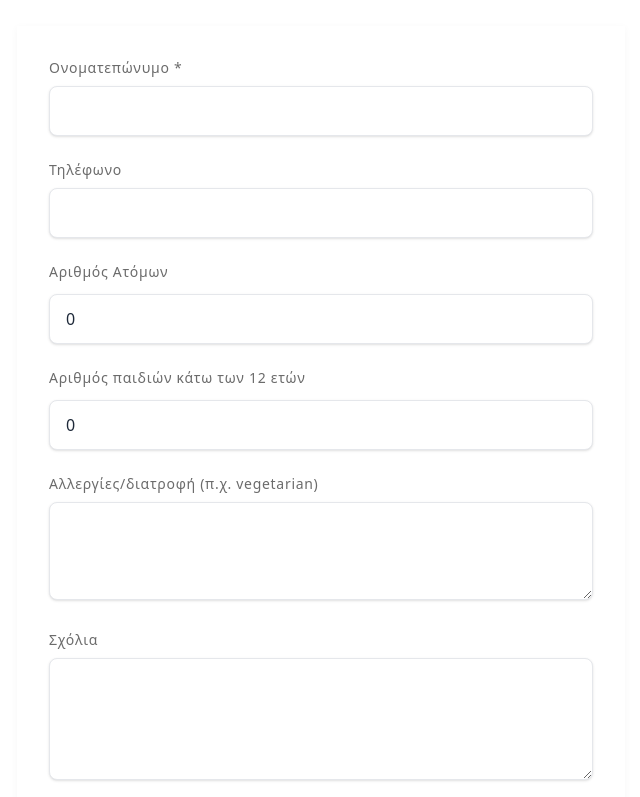
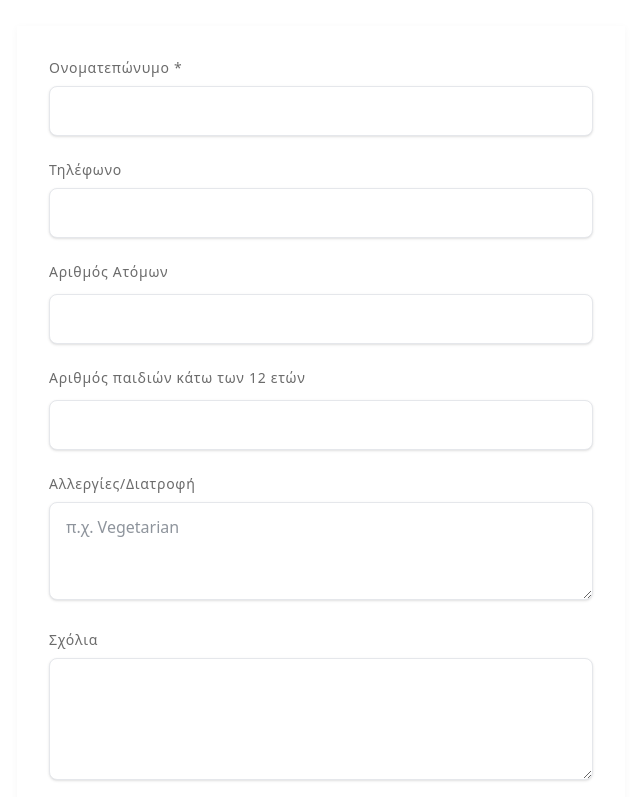
Before and after one commit to oalagial/marina-orestis-wedding, a React (Vite) app: page /rsvp in a window 1280 px wide. Shown: the part 494-1291 px from the top of the page, without its empty margins (319-959 px from the left). Built offline with nearby package versions, Linux system fonts and the light colour scheme; no server answers; a web font is replaced by a local one.

Commit message:
refactor: Simplify dietary restrictions labels and placeholders in translation resources; update RSVP form initial state for clarity

```diff
--- a/src/i18n.js
+++ b/src/i18n.js
@@ -69,8 +69,8 @@ const resources = {
                 adult: "Adult",
                 child07: "Child (0-7)",
                 child813: "Child (8-13)",
-                dietaryRestrictions: "Allergies/Dietary (e.g. vegetarian)",
-                dietaryPlaceholder: "Please let us know about any dietary restrictions, allergies, or special meal preferences",
+                dietaryRestrictions: "Allergies/Dietary",
+                dietaryPlaceholder: "e.g. Vegetarian",
                 message: "Message for the Couple",
                 comment: 'Comments',
                 messagePlaceholder: "Share your congratulations, a memory, or any special message for Orestis & Marina",
@@ -492,9 +492,9 @@ const resources = {
                 adult: "Ενήλικας",
                 child07: "Παιδί (0-7)",
                 child813: "Παιδί (8-13)",
-                dietaryRestrictions: "Αλλεργίες/διατροφή (π.χ. vegetarian)",
+                dietaryRestrictions: "Αλλεργίες/Διατροφή",
                 comment: 'Σχόλια',
-                dietaryPlaceholder: "Παρακαλούμε ενημερώστε μας για τυχόν διατροφικούς περιορισμούς, αλλεργίες ή ειδικές προτιμήσεις",
+                dietaryPlaceholder: "π.χ. Vegetarian",
                 message: "Μήνυμα για το ζευγάρι",
                 messagePlaceholder: "Μοιραστείτε τα συγχαρητήριά σας, μια ανάμνηση ή κάποιο ειδικό μήνυμα για τη Μαρίνα και τον Ορέστη",
                 submitting: "Υποβολη...",
--- a/src/pages/RPSV.jsx
+++ b/src/pages/RPSV.jsx
@@ -8,8 +8,8 @@ const RPSV = () => {
     const [formData, setFormData] = useState({
         guestName: '',
         phone: '',
-        numberOfPeople: '0',
-        numberOfChildren: '0',
+        numberOfPeople: '',
+        numberOfChildren: '',
         dietaryRestrictions: '',
         comment: ''
     });
@@ -186,6 +186,7 @@ const RPSV = () => {
                             onChange={handleInputChange}
                             rows={3}
                             className="w-full px-4 py-3 border border-gray-200 rounded-lg shadow-sm focus:outline-none focus:ring-1 focus:ring-gray-400 focus:border-gray-400 bg-white"
+                            placeholder={t('rsvp.dietaryPlaceholder')}
                         />
                     </div>
 
```
